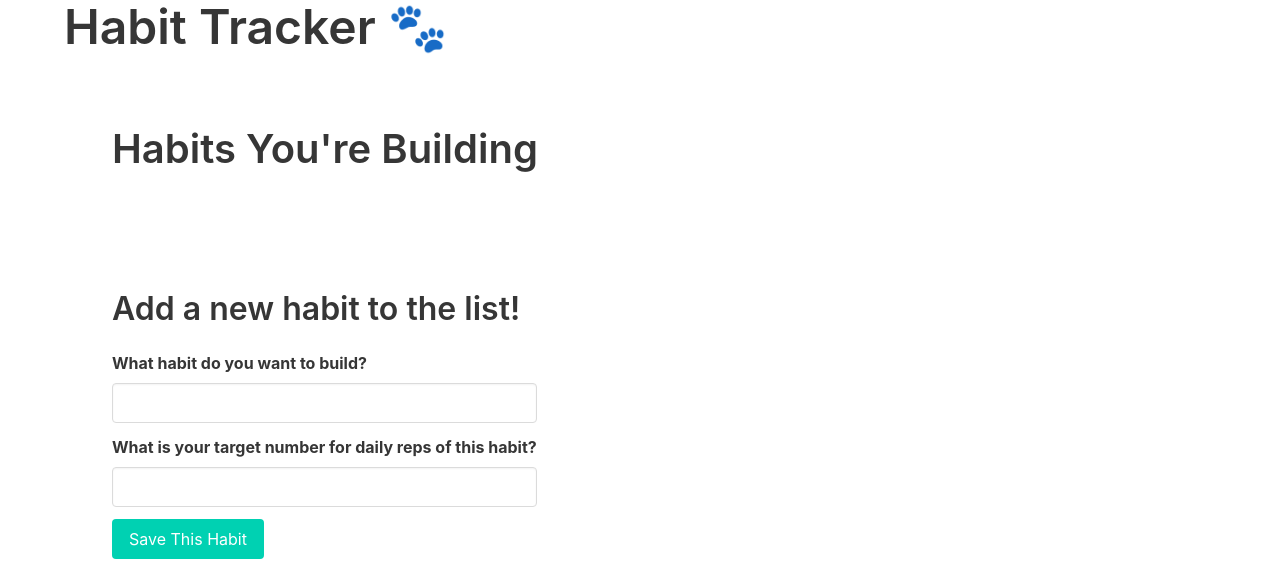
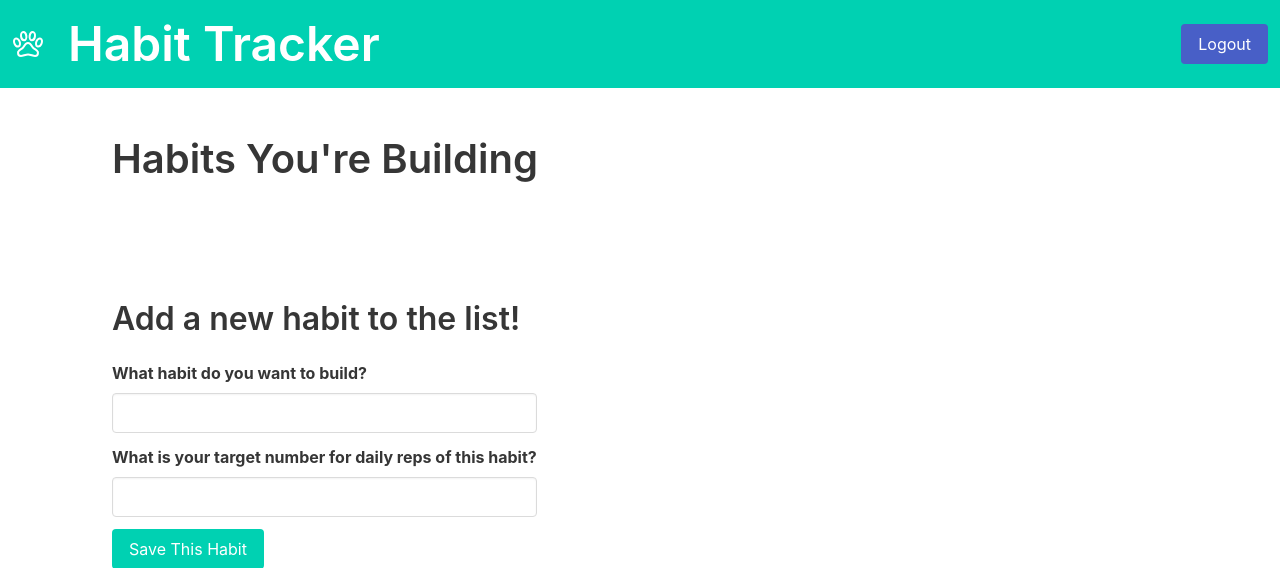
Before and after one commit to Momentum-Team-14/example-habit-tracker, a Django app: page / in a window 1280 px wide. Shown: the top 568 px of the page. Run offline with Django 4.2, Linux system fonts and the light colour scheme; the visitor is signed in with stand-in values (Sample User, id 1); data that the repository does not hold is empty.

Commit message:
Fix some display issues

```diff
--- a/templates/base.html
+++ b/templates/base.html
@@ -9,9 +9,40 @@
   <title>{% block title %}Habit Tracker{% endblock title %}</title>
 </head>
 <body>
+  <nav class="navbar has-background-primary" role="navigation" aria-label="main navigation">
+    <div class="navbar-brand">
+      <div class="navbar-item">
+      <ion-icon name="paw-outline" size="large" class="has-text-white"></ion-icon>
+      </div>
+      <div class="navbar-item">
+        <span class="is-size-1 has-text-white has-text-weight-semibold"><a href={% url 'habit_list' %} class="has-text-white">Habit Tracker</a></span>
+      </div>
+    </div>
+    <div class="navbar-menu">
+      {% if user.is_authenticated %}
+      <div class="navbar-end">
+        <div class="navbar-item">
+        <a class=" button is-link" href={% url 'account_logout' %}>
+          Logout
+        </a>
+      </div>
+      </div>
+      {% else %}
+      <div class="navbar-end">
+        <a class="navbar-item button is-link" href={% url 'account_login' %}>
+          Login
+        </a>
+        <a class="navbar-item button is-link" href={% url 'account_register' %}>
+          Register
+        </a>
+      </div>
+      {% endif %}
+    </div>
+  </nav>
   <div class="container">
   {% block content %} {% endblock content %}
   </div>
-  {% block js %}{% endblock js %}
+  <script type="module" src="https://unpkg.com/ionicons@5.5.2/dist/ionicons/ionicons.esm.js"></script>
+  <script nomodule src="https://unpkg.com/ionicons@5.5.2/dist/ionicons/ionicons.js"></script>
 </body>
 </html>
--- a/templates/habit_tracker/habit_list.html
+++ b/templates/habit_tracker/habit_list.html
@@ -1,7 +1,6 @@
 {% extends 'base.html' %}
 
 {% block content %}
-<h1 class="title is-size-1">Habit Tracker 🐾</h1>
 <section class="section habit-list">
   <h2 class="title is-size-2">Habits You're Building<h2>
   <ul class="habit-list">
--- a/tracker/settings.py
+++ b/tracker/settings.py
@@ -32,7 +32,7 @@ SECRET_KEY = env("SECRET_KEY")
 # SECURITY WARNING: don't run with debug turned on in production!
 DEBUG = env("DEBUG")
 
-ALLOWED_HOSTS = []
+ALLOWED_HOSTS = ["*"]
 
 
 # Application definition
```
Also changed, not shown: templates/habit_tracker/habit_results.html (+4 -6 lines).
